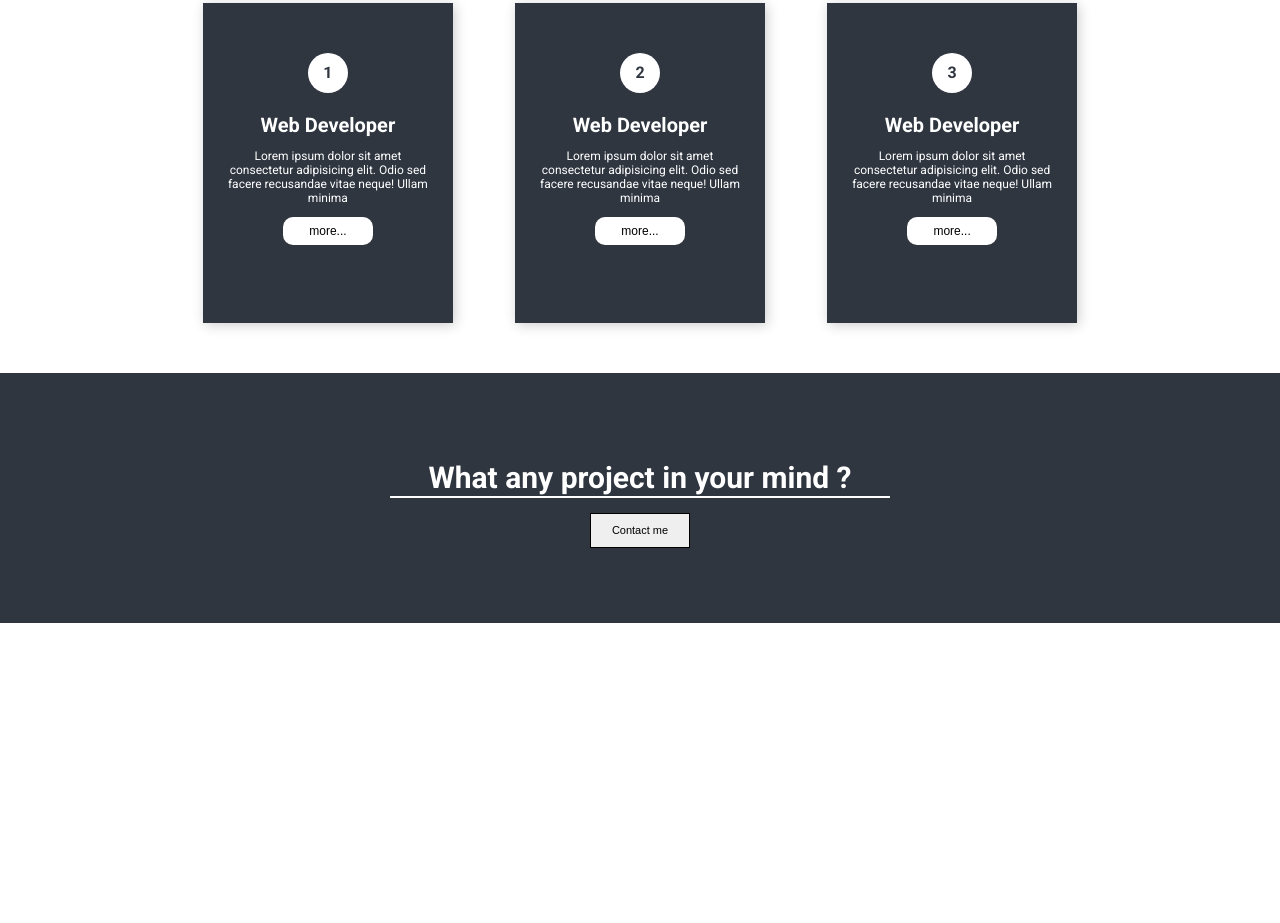
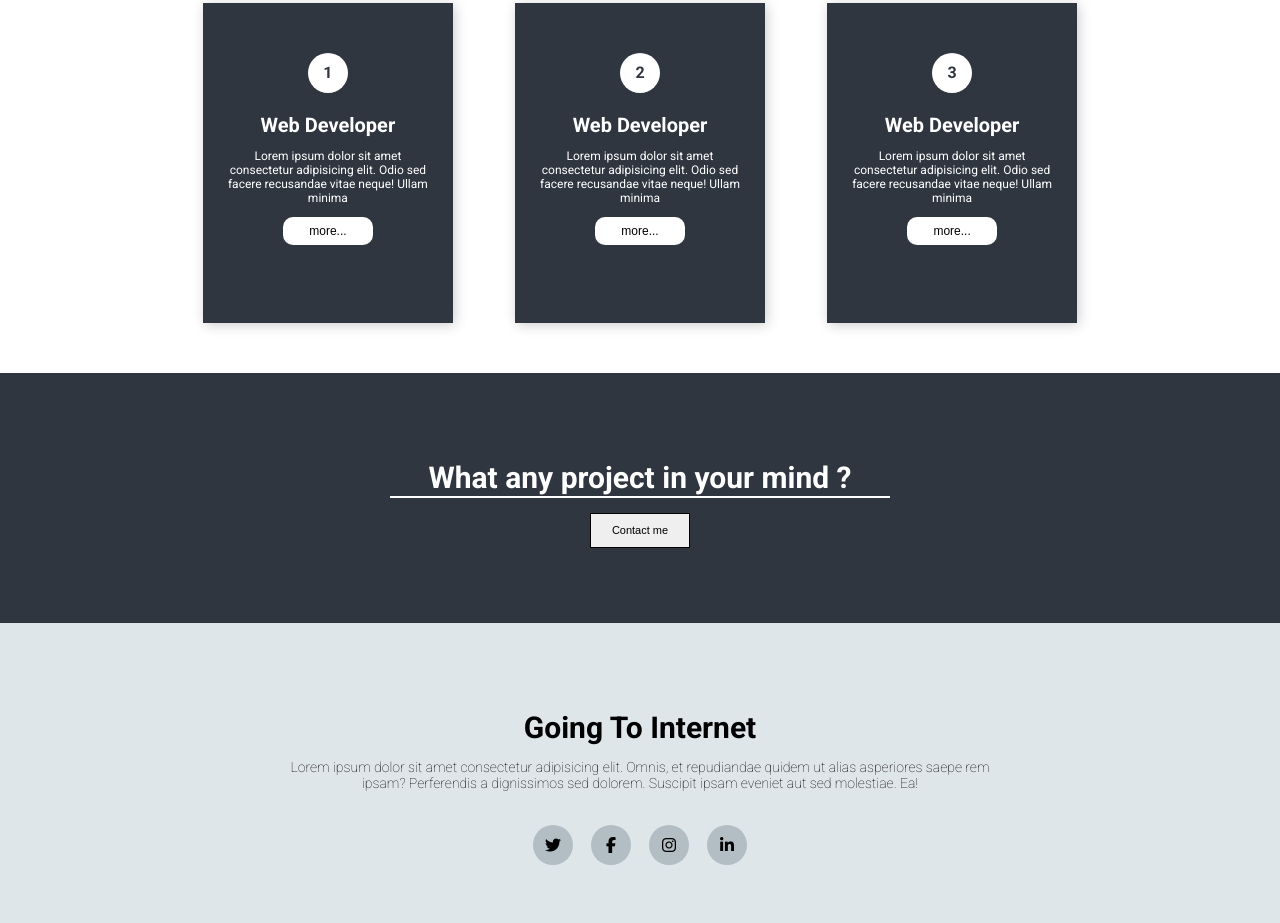
Before and after one commit to kan327/web, a plain HTML site: page index.html in a window 1280 px wide. Shown: the part 991-1914 px from the top of the page. Before the commit the page ends 1614 px from the top, so only its background shows below. Drawn offline with Linux system fonts and the light colour scheme.

Commit message:
Footer add

```diff
--- a/css/style.css
+++ b/css/style.css
@@ -228,3 +228,38 @@ body{
     font-size: 11px;
     border: 1px solid black;
 }
+.footer{
+    width: 100%;
+    height: 300px;
+    background-color: #DFE6E9;
+    display: flex;
+    flex-direction: column;
+    justify-content: center;
+    align-items: center;
+}
+.footer p:first-child{
+    font-size: 30px;
+    font-weight: bold;
+    margin-bottom: 0;
+}
+.footer p:nth-child(2){
+    width: 700px;
+    text-align: center;
+    font-size: 14px;
+    font-weight: 100;
+}
+.list-icon{
+    display: flex;
+    width: 250px;
+    justify-content: space-evenly;
+}
+.list-icon div{
+    width: 40px;
+    height: 40px;
+    background-color: #B2BEC3;
+    border-radius: 50%;
+    display: flex;
+    justify-content: center;
+    align-items: center;
+    margin-top: 20px;
+}
--- a/index.html
+++ b/index.html
@@ -89,5 +89,17 @@
         <div class="garis"></div>
         <button>Contact me</button>
     </div>
+    <!-- Footer -->
+    <div class="footer">
+        <p>Going To Internet</p>
+        <p>Lorem ipsum dolor sit amet consectetur adipisicing elit. Omnis, et repudiandae quidem ut alias asperiores saepe rem ipsam? Perferendis a dignissimos sed dolorem. Suscipit ipsam eveniet aut sed molestiae. Ea!</p>
+
+        <div class="list-icon">
+            <div><i class="fab fa-twitter"></i></div>
+            <div><i class="fab fa-facebook-f"></i></div>
+            <div><i class="fab fa-instagram"></i></div>
+            <div><i class="fab fa-linkedin-in"></i></div>
+        </div>
+    </div>
 </body>
 </html>
```
